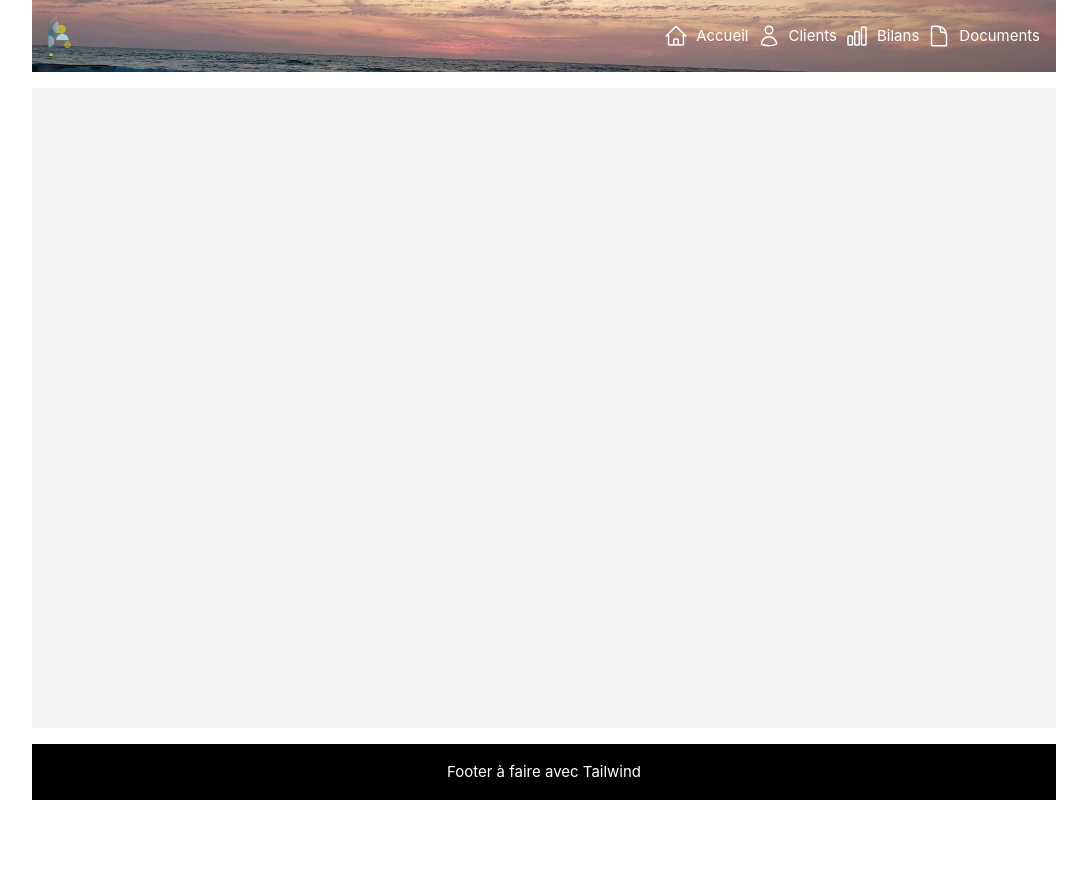
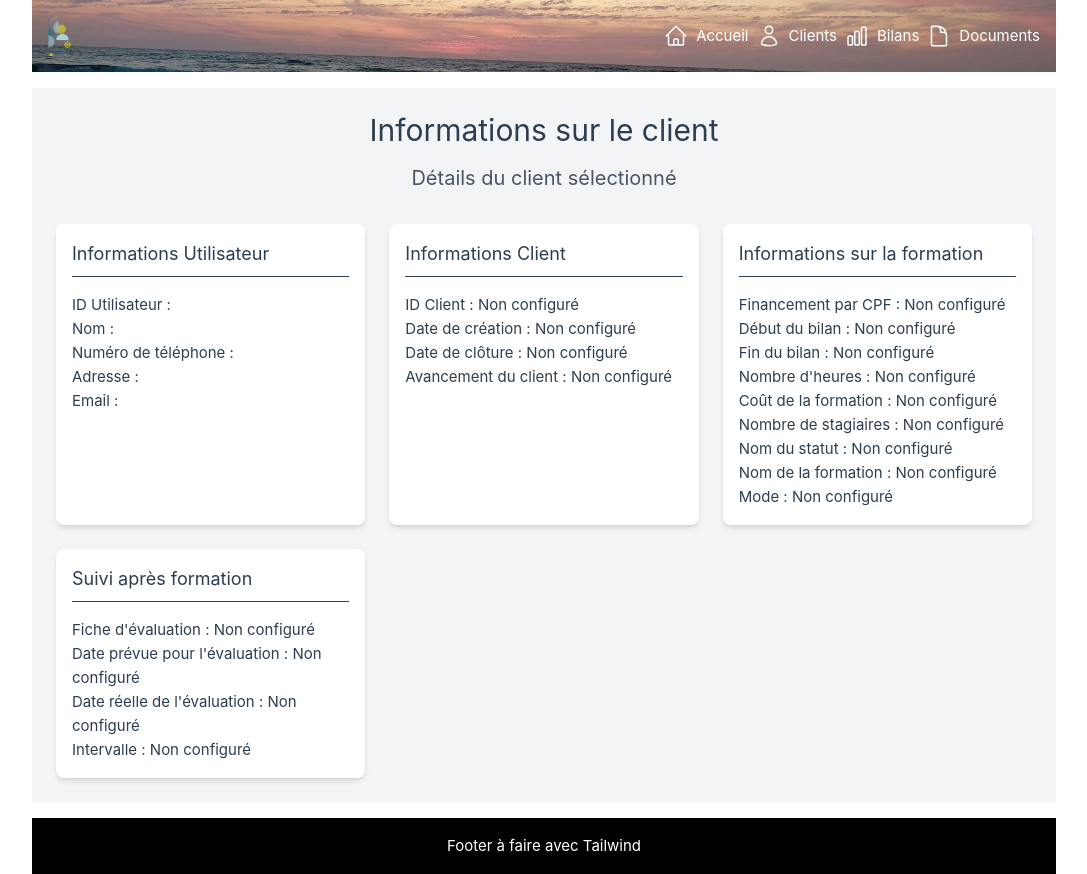
Before and after one commit to JIJOU64/NabV1, a Vue app in the folder NabVueFront/: page /client/data in a window 1280 px wide. Shown: the whole page, without its empty margins (0-1087 px from the left). Before the commit the page ends 800 px from the top, so only its background shows below. Built offline with nearby package versions, Linux system fonts and the light colour scheme.

Commit message:
add ClientData.vue and update index.js to include it

```diff
--- a/NabVueFront/src/router/index.js
+++ b/NabVueFront/src/router/index.js
@@ -20,6 +20,11 @@ const router = createRouter({
       component: () => import('../views/Clients/ClientChoice.vue')
     },
     {
+      path: '/client/data',
+      name: 'clientdata',
+      component: () => import('../views/Clients/ClientData.vue')
+    },
+    {
       path: '/about',
       name: 'about',
       // route level code-splitting
--- /dev/null
+++ b/NabVueFront/src/views/Clients/ClientData.vue
@@ -0,0 +1,160 @@
+<template>
+    <section class="section">
+      <div class="container">
+        <h1 class="text-center text-3xl font-semibold mb-4">Informations sur le client</h1>
+        <h2 class="text-center text-xl text-gray-600 mb-8">Détails du client sélectionné</h2>
+
+        <!-- Carte de présentation des données -->
+        <div class="grid grid-cols-1 md:grid-cols-2 lg:grid-cols-3 gap-6">
+          <div class="card bg-white p-4 shadow-md rounded-lg">
+            <header class="text-lg font-medium border-b pb-2 mb-4">
+              Informations Utilisateur
+            </header>
+            <div class="content">
+              <p><strong>ID Utilisateur :</strong> {{ dataClient.id_user }}</p>
+              <p><strong>Nom :</strong> {{ dataClient.first_name }} {{ dataClient.last_name }}</p>
+              <p><strong>Numéro de téléphone :</strong> {{ dataClient.phone_number }}</p>
+              <p><strong>Adresse :</strong> {{ dataClient.address }}</p>
+              <p><strong>Email :</strong> {{ dataClient.email }}</p>
+            </div>
+          </div>
+
+          <div class="card bg-white p-4 shadow-md rounded-lg">
+            <header class="text-lg font-medium border-b pb-2 mb-4">
+              Informations Client
+            </header>
+            <div class="content">
+              <p>
+                <strong>ID Client :</strong>
+                {{ dataClient.id_client_clients_data?.id_client || 'Non configuré' }}
+              </p>
+              <p>
+                <strong>Date de création :</strong>
+                {{ formatDateFrench(dataClient.id_client_clients_data?.file_creation_date) }}
+              </p>
+
+              <p>
+                <strong>Date de clôture :</strong>
+                {{ formatDateFrench(dataClient.id_client_clients_data?.file_closing_date) }}
+              </p>
+              <p>
+                <strong>Avancement du client :</strong>
+                {{
+                  dataClient.id_client_clients_data?.id_progress_client_progress?.name_progress ||
+                  'Non configuré'
+                }}
+              </p>
+            </div>
+          </div>
+
+          <div class="card bg-white p-4 shadow-md rounded-lg">
+            <header class="text-lg font-medium border-b pb-2 mb-4">
+              Informations sur la formation
+            </header>
+            <div class="content">
+              <p>
+                <strong>Financement par CPF :</strong>
+                {{
+                  dataClient.id_client_clients_data?.id_training_training_data?.follow_edof ||
+                  'Non configuré'
+                }}
+              </p>
+              <p><strong>Début du bilan :</strong> Non configuré</p>
+              <p><strong>Fin du bilan :</strong> Non configuré</p>
+              <p>
+                <strong>Nombre d'heures :</strong>
+                {{
+                  dataClient.id_client_clients_data?.id_training_training_data?.number_hours ||
+                  'Non configuré'
+                }}
+              </p>
+              <p><strong>Coût de la formation :</strong> Non configuré</p>
+              <p><strong>Nombre de stagiaires :</strong> Non configuré</p>
+              <p><strong>Nom du statut :</strong> Non configuré</p>
+              <p><strong>Nom de la formation :</strong> Non configuré</p>
+              <p><strong>Mode :</strong> Non configuré</p>
+            </div>
+          </div>
+
+          <div class="card bg-white p-4 shadow-md rounded-lg">
+            <header class="text-lg font-medium border-b pb-2 mb-4">
+              Suivi après formation
+            </header>
+            <div class="content">
+              <p>
+                <strong>Fiche d'évaluation :</strong>
+                {{
+                  dataClient.id_client_clients_data?.id_training_training_data
+                    ?.followupafter_set?.[0]?.evaluation_sheet || 'Non configuré'
+                }}
+              </p>
+              <p><strong>Date prévue pour l'évaluation :</strong> Non configuré</p>
+              <p><strong>Date réelle de l'évaluation :</strong> Non configuré</p>
+              <p><strong>Intervalle :</strong> Non configuré</p>
+            </div>
+          </div>
+        </div>
+      </div>
+    </section>
+  </template>
+
+  <script setup>
+  import { useUrlStore } from '@/stores/urlAxios'
+  import axios from 'axios'
+  import { ref, onMounted } from 'vue'
+  import { useRoute } from 'vue-router'
+
+  // Accès à la route actuelle pour récupérer les paramètres
+  const route = useRoute()
+
+  console.log('Bienvenue dans la configuration de ClientData')
+  // Variable réactive pour stocker les données du client sélectionné
+  const selectedClient = ref(null)
+  const dataClient = ref({}) // Stocker les données du client
+  const error = ref(false) // Pour afficher une erreur en cas de problème avec la requête
+
+  // Fonction pour récupérer les données du client choisi crmapp/api/user-profiles/<int:pk>/
+  const fetchDataClient = async (userId) => {
+    try {
+      const urlStore = useUrlStore()
+      const baseUrl = urlStore.baseUrl
+
+      // Récupération des données du client choisi depuis l'API DRF
+      const response = await axios.get(`${baseUrl}/crmapp/api/user-profiles/${userId}`)
+
+      // Log de la réponse pour vérifier son contenu
+      console.log('Réponse de l\'API:', response.data)
+
+      dataClient.value = response.data
+    } catch (err) {
+      console.error('Erreur lors de la récupération des clients :', err)
+      error.value = true // Affichage du message d'erreur si la requête échoue
+    }
+  }
+
+  // Monté du composant
+  onMounted(() => {
+    // On récupère le paramètre de la query string
+    selectedClient.value = route.query.chosen_client
+    console.log(`Valeur reçue selectedClient.value : ${selectedClient.value}`)
+    // Vérifiez si selectedClient a une valeur valide avant d'effectuer une requête
+    if (selectedClient.value) {
+      fetchDataClient(selectedClient.value)
+    } else {
+      console.warn('Aucun choix utilisateur trouvé dans les paramètres de la requête.')
+    }
+  })
+
+  // Méthode pour formater une date
+  const formatDateFrench = (dateStr) => {
+    if (!dateStr) return 'Non configuré'
+
+    const options = { year: 'numeric', month: 'long', day: 'numeric' }
+    const date = new Date(dateStr)
+    return date.toLocaleDateString('fr-FR', options)
+  }
+  </script>
+
+  <style scoped>
+  /* Si nécessaire, vous pouvez ajouter des styles personnalisés ici */
+  </style>
```
